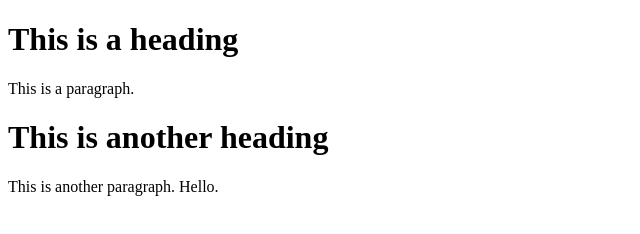
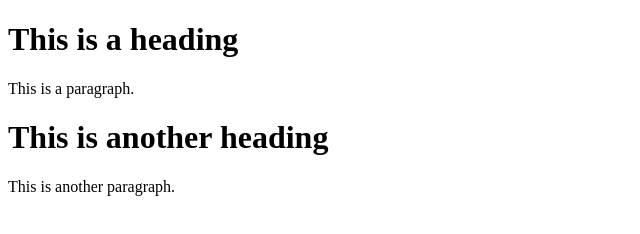
Before and after one commit to jessg9384/3179, a plain HTML site: page index.html in a window 1280 px wide. Shown: the full height of the page, 0-640 px from the left. Drawn offline with Linux system fonts and the light colour scheme.

Commit message:
Update index.html
removing hello message

```diff
--- a/index.html
+++ b/index.html
@@ -8,7 +8,7 @@
     <h1>This is a heading</h1>
     <p>This is a paragraph.</p>
     <h1>This is another heading</h1>
-    <p>This is another paragraph. Hello. </p>
+    <p>This is another paragraph. </p>
 </body>
 
 </html>
```
